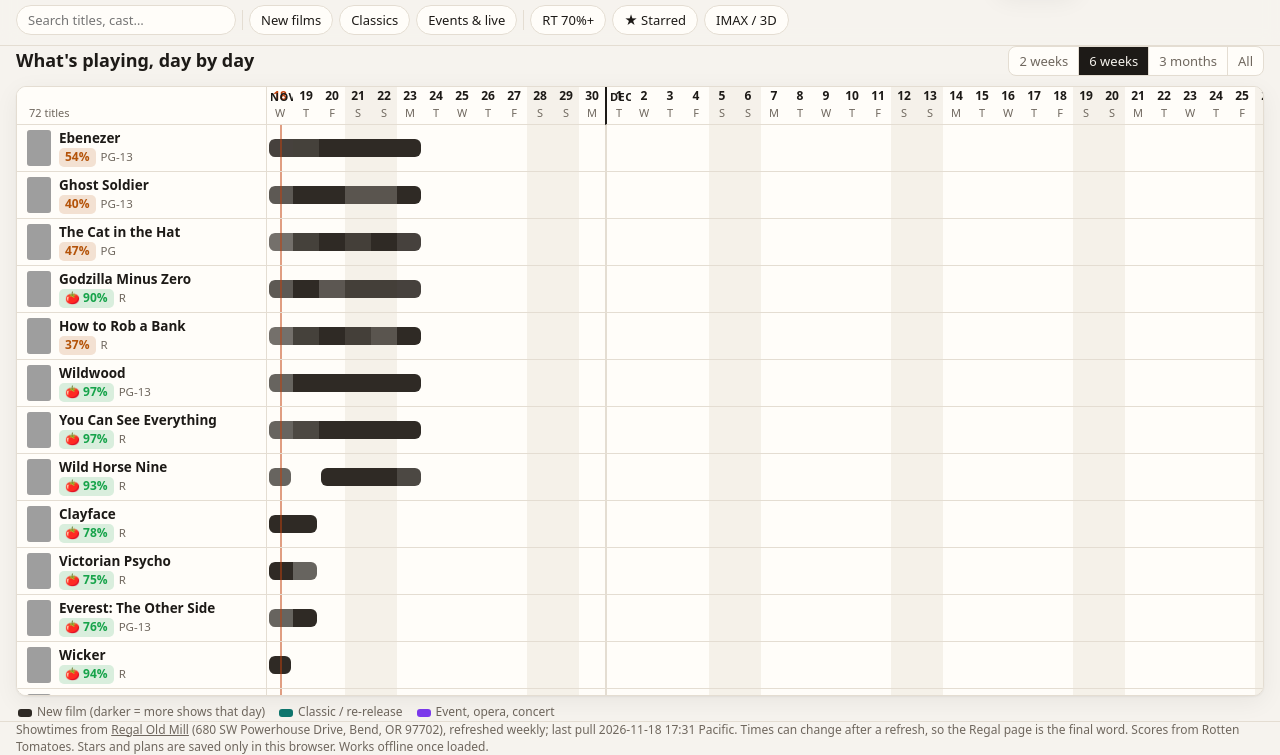
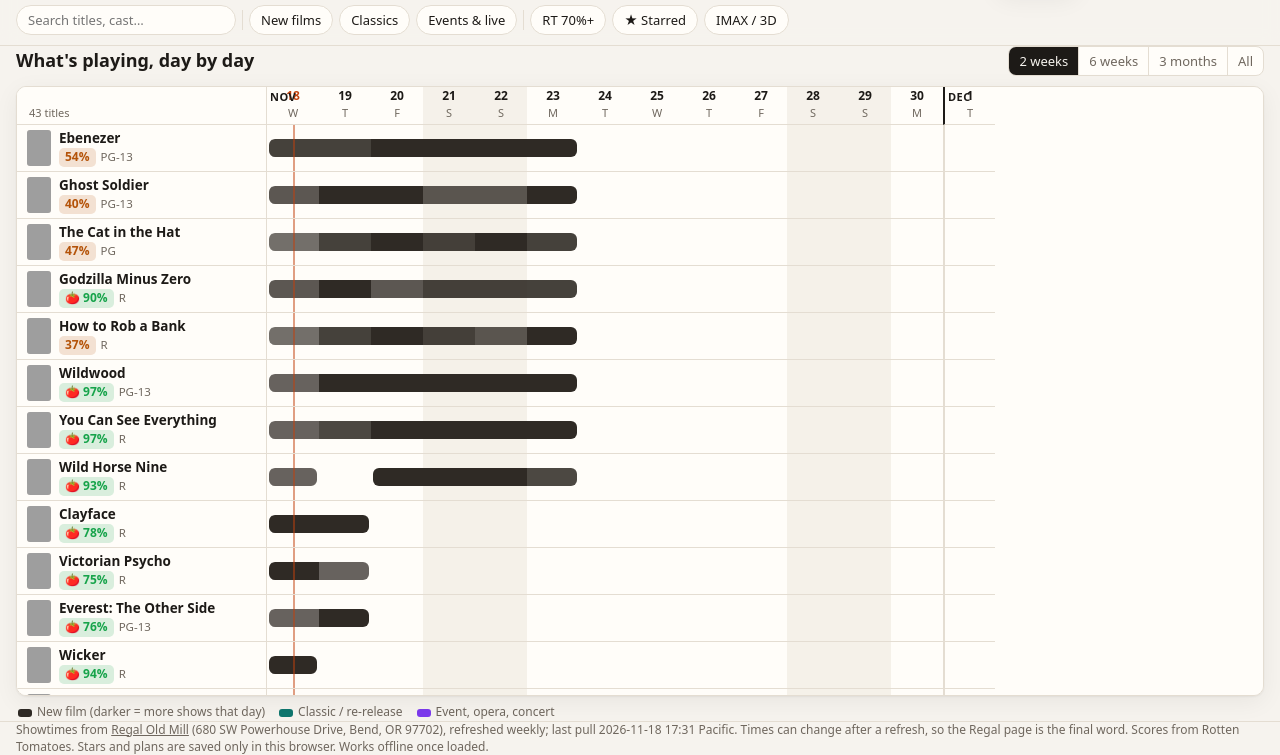
Before and after one commit to banksbean/movies, a plain HTML site: page index.html in a window 1280 px wide. Shown: the part 51-806 px from the top of the page. Drawn offline with Linux system fonts and the light colour scheme; grey boxes are pictures that could not be loaded.

Commit message:
Default timeline range to 2 weeks
Co-Authored-By: Claude Opus 5.5 <noreply@anthropic.com>
Claude-Session: https://claude.ai/code/session_01CiS6oM45ix2DeqjQMiZw78

```diff
--- a/index.html
+++ b/index.html
@@ -263,7 +263,7 @@ function save(){try{localStorage.setItem(KEY,JSON.stringify(store))}catch(e){} u
 
 // ---------- data ----------
 let D=null, M=[], S=[], byDate={}, byMovie={}, perf={};
-const state={view:store.ui.view||"timeline", range:store.ui.range||"6w", kinds:new Set(store.ui.kinds||[]), flags:new Set(store.ui.flags||[]), q:"", day:null, month:null};
+const state={view:store.ui.view||"timeline", range:store.ui.range||"2w", kinds:new Set(store.ui.kinds||[]), flags:new Set(store.ui.flags||[]), q:"", day:null, month:null};
 
 function ymd(d){return d.getFullYear()+"-"+String(d.getMonth()+1).padStart(2,"0")+"-"+String(d.getDate()).padStart(2,"0")}
 function parseYmd(s){const [y,m,d]=s.split("-").map(Number);return new Date(y,m-1,d)}
```
